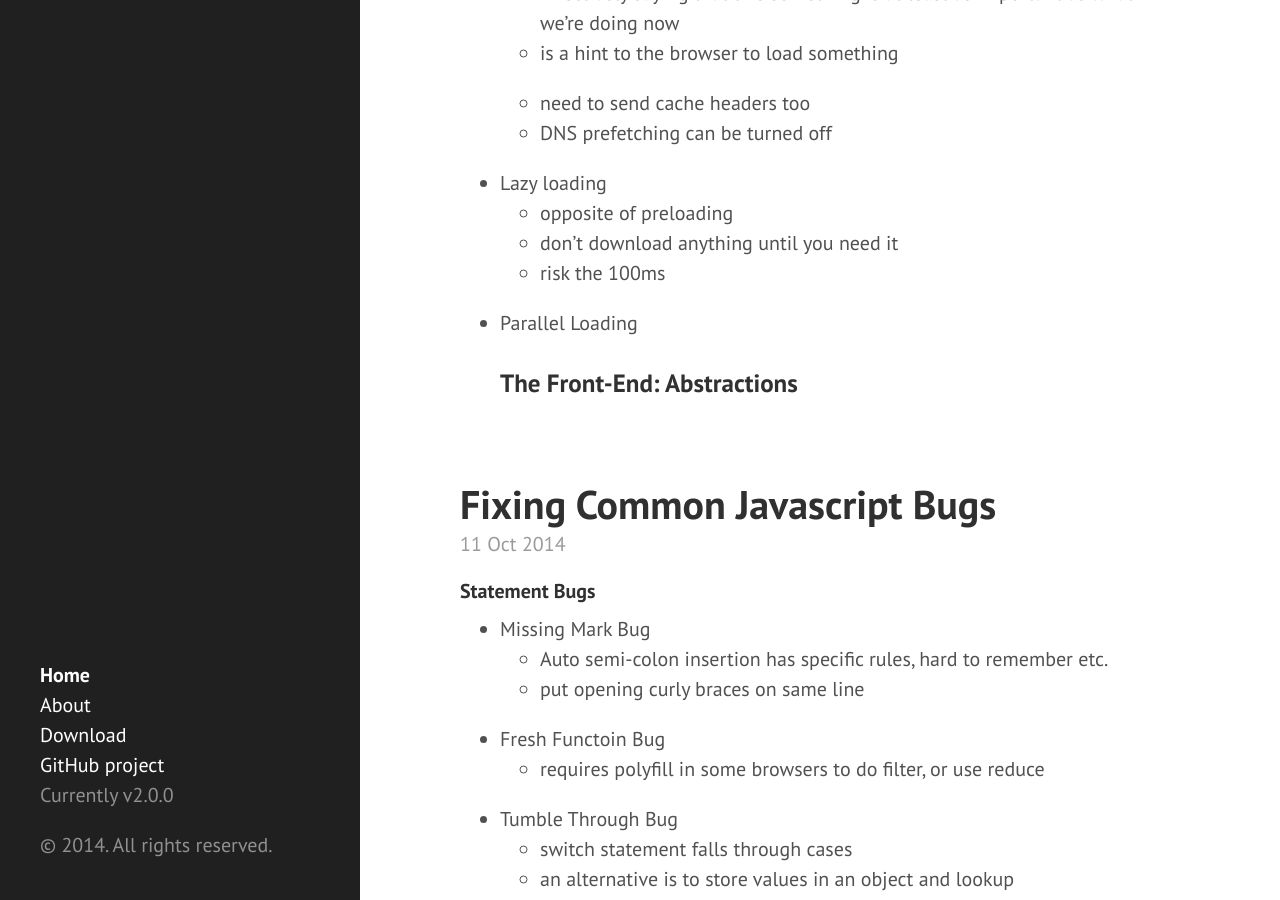
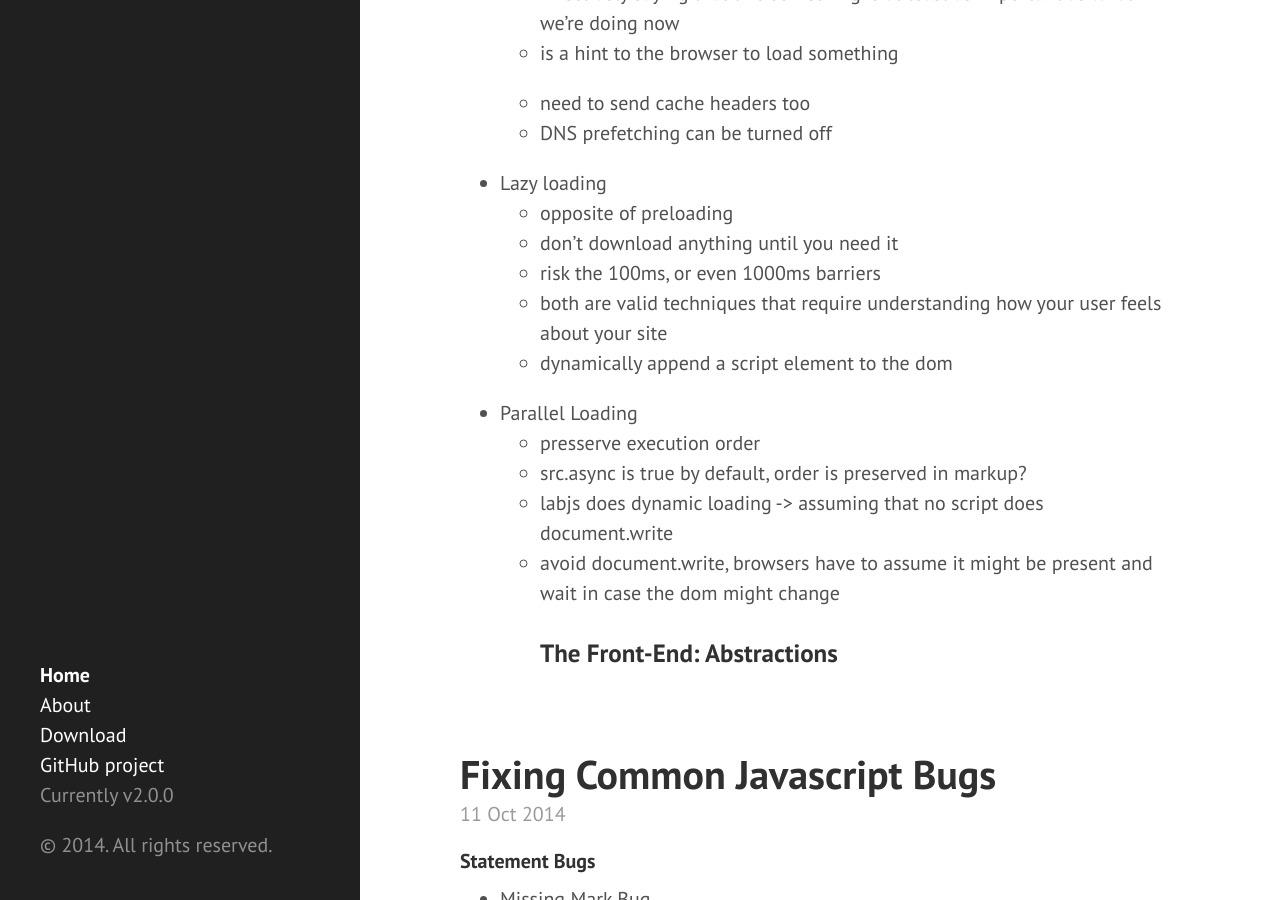
Before and after one commit to eneiand/eneiand.github.io, a Jekyll site: the page built from index.html, in a window 1280 px wide and 900 px high, scrolled down 5567 px. Built offline with Jekyll 4.4.1, drawn with Linux system fonts in a browser that asks for light colours; Markdown is read by kramdown in place of the engine named in the settings; the list of posts is cut into pages by our own code.

Commit message:
Update 2014-10-15-website-performance.md

```diff
--- a/_posts/2014-10-15-website-performance.md
+++ b/_posts/2014-10-15-website-performance.md
@@ -158,6 +158,12 @@ The Big 14!
 * Lazy loading
   * opposite of preloading
   * don't download anything until you need it
-  * risk the 100ms
+  * risk the 100ms, or even 1000ms barriers
+  * both are valid techniques that require understanding how your user feels about your site
+  * dynamically append a script element to the dom
 * Parallel Loading
+  * presserve execution order
+  * src.async is true by default, order is preserved in markup?
+  * labjs does dynamic loading -> assuming that no script does document.write
+  * avoid document.write, browsers have to assume it might be present and wait in case the dom might change
 ### The Front-End: Abstractions
```
